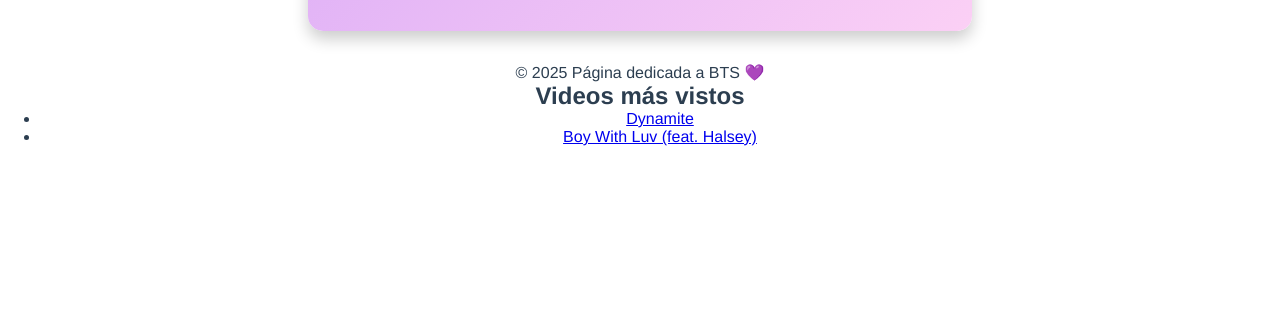
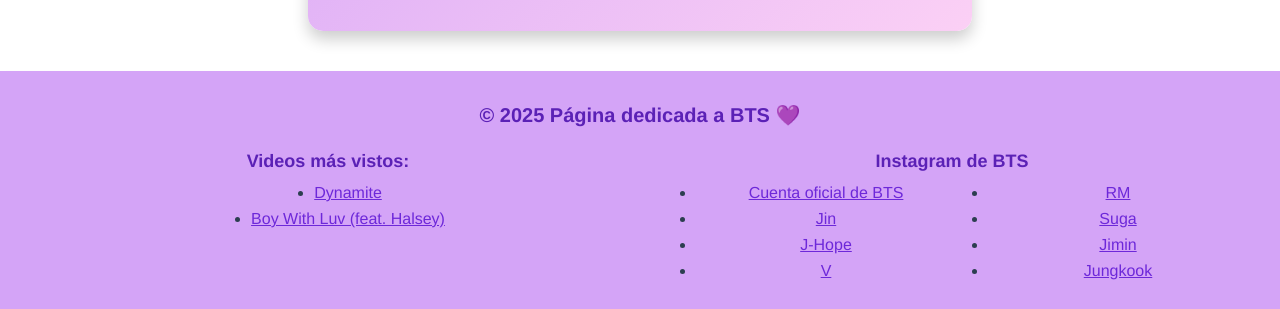
Before and after one commit to rayopocay/landingpage-222, a Vue app: page / in a window 1280 px wide. Shown: the part 561-870 px from the top of the page. Before the commit the page ends 800 px from the top, so only its background shows below. Built offline with nearby package versions, Linux system fonts and the light colour scheme.

Commit message:
Se agregaron los links para instagram de cada integrante y del grupo, se añadió estilo

```diff
--- a/src/components/pie_pagina.vue
+++ b/src/components/pie_pagina.vue
@@ -1,37 +1,169 @@
 <template>
-  <footer class="bg-gray-900 text-white py-6 mt-10">
-    <div class="container mx-auto px-4 text-center">
-      <p class="mb-6">© 2025 Página dedicada a BTS 💜</p>
-
-      <!--Acá están los links de los videos más vistos -->
-      <div class="mb-8">
-        <h2 class="font-bold text-lg mb-3">Videos más vistos</h2>
-        <ul class="space-y-2">
+  <footer class="full-width-footer">
+    <div class="footer-content-wrapper">
+      <p class="copyright-text">© 2025 Página dedicada a BTS 💜</p>
+<!-- En este apartado van los videos más vistos del grupo-->
+      <div class="sections-wrapper">
+        <div class="video-links-section">
+          <h2 class="section-title">Videos más vistos: </h2>
+          <ul class="link-list">
             <li>
               <a href="https://www.youtube.com/watch?v=gdZLi9oWNZg"
                 target="_blank"
-               class="text-blue-400 hover:underline">
+                class="link-style">
                 Dynamite
               </a>
             </li>
             <li>
               <a href="https://www.youtube.com/watch?v=XsX3ATc3FbA"
                 target="_blank"
-               class="text-blue-400 hover:underline">
+                class="link-style">
                 Boy With Luv (feat. Halsey)
               </a>
             </li>
           </ul>
         </div>
-      <!--En este espacio van los links hacía los perfiles de instagram de cada integrante -->
+<!--Acá se han puesto los links hacía lo sperfiles de instagram de los integrantes y el perfil del grupo-->
+        <div class="instagram-links-section">
+          <h2 class="section-title">Instagram de BTS</h2>
+          <ul class="link-list members-grid">
+            <li>
+              <a href="https://www.instagram.com/bts.bighitofficial/"
+                target="_blank"
+                class="link-style">
+                Cuenta oficial de BTS
+              </a>
+            </li>
+            <li>
+              <a href="https://www.instagram.com/rkive/"
+                target="_blank"
+                class="link-style">
+                RM
+              </a>
+            </li>
+            <li>
+              <a href="https://www.instagram.com/jin/"
+                target="_blank"
+                class="link-style">
+                Jin
+              </a>
+            </li>
+            <li>
+              <a href="https://www.instagram.com/agustd/"
+                target="_blank"
+                class="link-style">
+                Suga
+              </a>
+            </li>
+            <li>
+              <a href="https://www.instagram.com/uarmyhope/"
+                target="_blank"
+                class="link-style">
+                J-Hope
+              </a>
+            </li>
+            <li>
+              <a href="https://www.instagram.com/j.m/"
+                target="_blank"
+                class="link-style">
+                Jimin
+              </a>
+            </li>
+            <li>
+              <a href="https://www.instagram.com/thv/"
+                target="_blank"
+                class="link-style">
+                V
+              </a>
+            </li>
+            <li>
+              <a href="https://www.instagram.com/jungkook.97/"
+                target="_blank"
+                class="link-style">
+                Jungkook
+              </a>
+            </li>
+          </ul>
+        </div>
+      </div>
     </div>
   </footer>
 </template>
 
 <script setup>
-
+// No se necesita lógica por ahora
 </script>
 
 <style scoped>
+.full-width-footer {
+  background-color: #d4a4f7;
+  padding: 2rem;
+  box-shadow: 0 4px 6px -1px rgba(0, 0, 0, 0.1), 0 2px 4px -1px rgba(0, 0, 0, 0.06);
+  margin-top: 2.5rem;
+}
 
+.footer-content-wrapper {
+  max-width: 1280px;
+  margin-left: auto;
+  margin-right: auto;
+  text-align: center;
+}
+
+.copyright-text {
+  margin-bottom: 1.5rem;
+  font-size: 1.25rem;
+  font-weight: 600;
+  color: #5b21b6;
+}
+
+.sections-wrapper {
+  display: flex;
+  justify-content: space-around;
+  gap: 2rem;
+  flex-wrap: wrap;
+}
+
+.video-links-section, .instagram-links-section {
+  flex: 1;
+  min-width: 250px;
+}
+
+.section-title {
+  font-weight: 700;
+  font-size: 1.125rem;
+  margin-bottom: 0.75rem;
+  color: #5b21b6;
+}
+
+.link-list {
+  display: flex;
+  flex-direction: column;
+  align-items: center;
+  gap: 0.5rem;
+}
+
+.members-grid {
+  display: grid;
+  grid-template-columns: repeat(2, 1fr);
+  gap: 0.5rem 2rem;
+}
+
+.link-style {
+  color: #6d28d9;
+  transition-property: color;
+  transition-duration: 200ms;
+}
+
+.link-style:hover {
+  color: #4c1d95;
+  text-decoration-line: underline;
+}
+
+@media (max-width: 768px) {
+  .sections-wrapper {
+    flex-direction: column;
+    align-items: center;
+    gap: 1.5rem;
+  }
+}
 </style>
```
Lines whose indentation alone changed are shown as unchanged.
